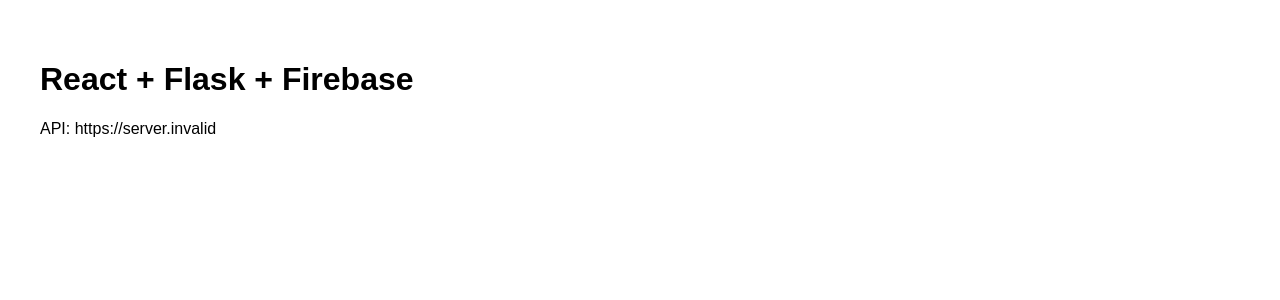
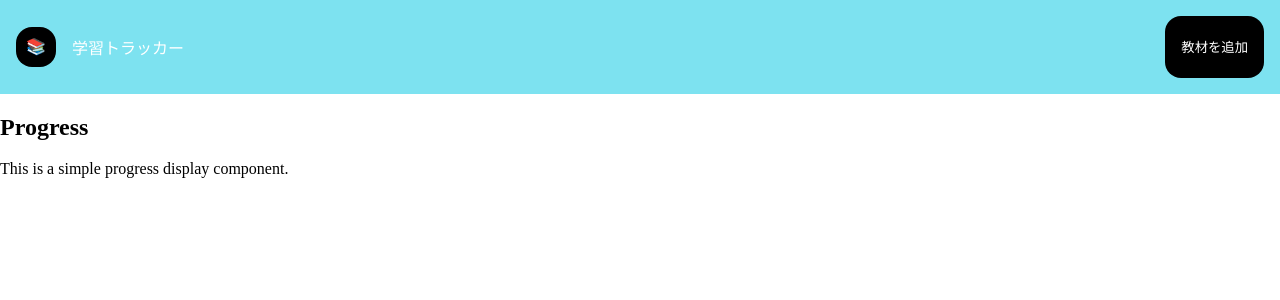
Before and after one commit to miya679/hackathon_vol3_2026, a React (Create React App) app in the folder frontend/: page / in a window 1280 px wide. Shown: the top 300 px of the page. Built offline with nearby package versions, Linux system fonts and the light colour scheme; no server answers.

Commit message:
進捗表示画面の作成(現時点ではヘッダーのみ)

```diff
--- a/frontend/src/App.js
+++ b/frontend/src/App.js
@@ -1,12 +1,9 @@
+import ProgressDisplay from "./progress_display";
+
 function App() {
   const apiUrl = process.env.REACT_APP_API_URL ?? "http://localhost:5000";
 
-  return (
-    <main style={{ fontFamily: "sans-serif", padding: "2rem" }}>
-      <h1>React + Flask + Firebase</h1>
-      <p>API: {apiUrl}</p>
-    </main>
-  );
+  return <ProgressDisplay />;
 }
 
 export default App;
--- /dev/null
+++ b/frontend/src/index.css
@@ -0,0 +1,4 @@
+body {
+  margin: 0;
+  padding: 0;
+}
--- a/frontend/src/index.js
+++ b/frontend/src/index.js
@@ -1,10 +1,11 @@
 import React from "react";
 import ReactDOM from "react-dom/client";
 import App from "./App";
+import "./index.css";
 
 const root = ReactDOM.createRoot(document.getElementById("root"));
 root.render(
   <React.StrictMode>
     <App />
-  </React.StrictMode>
+  </React.StrictMode>,
 );
```
